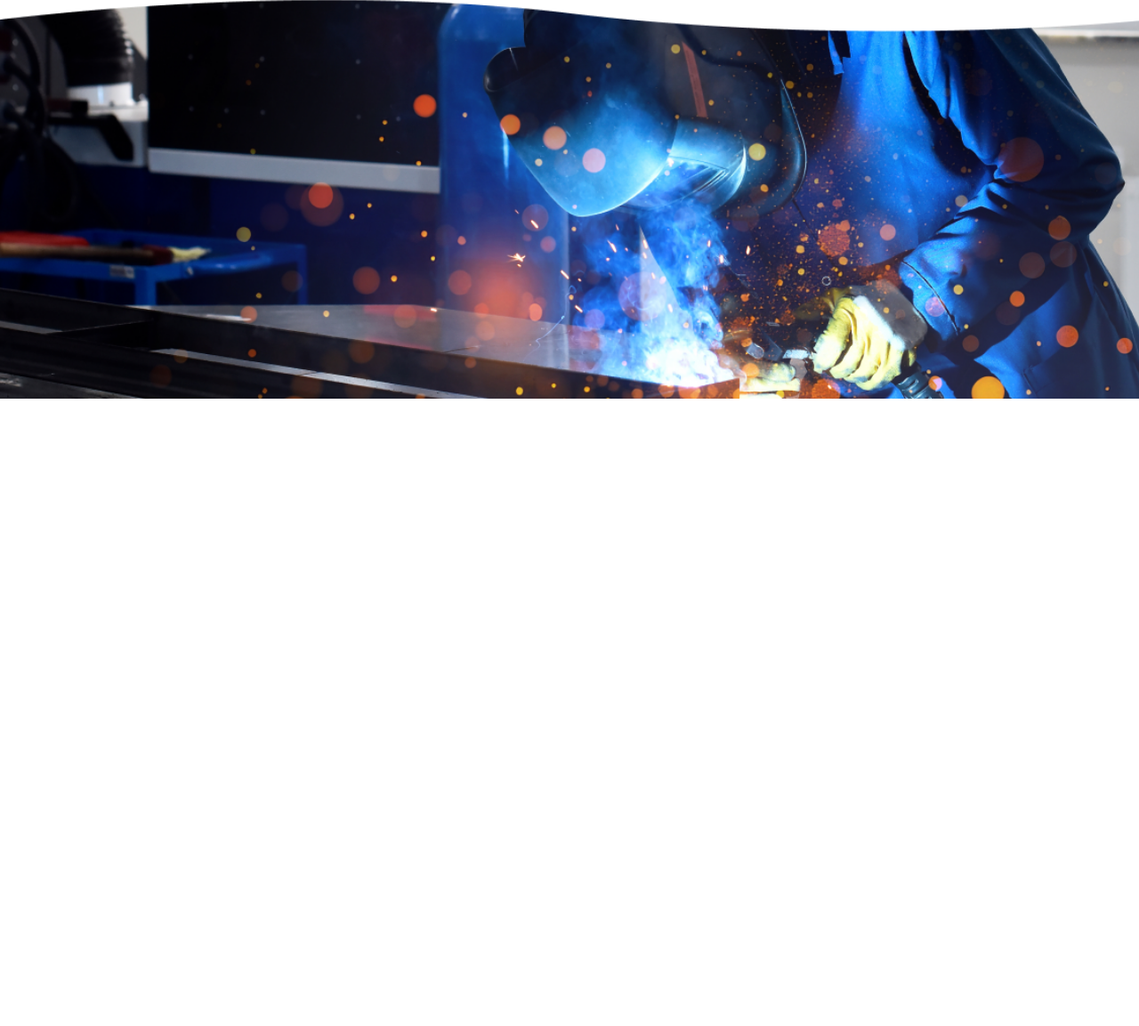
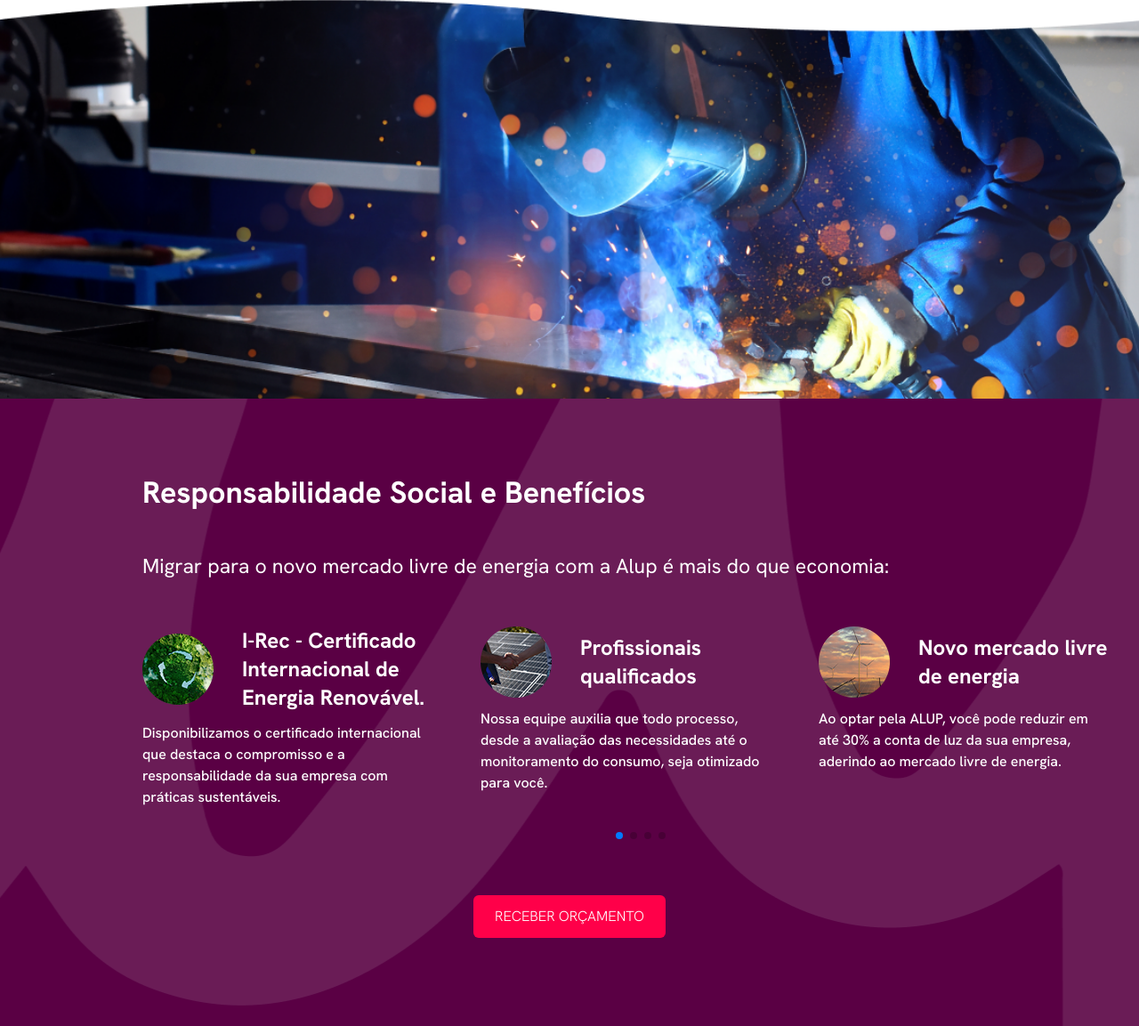
Before and after one commit to fulviavaz/alup-lp-a, a website: page src/index.html in a window 1280 px wide. Shown: the part 2498-3651 px from the top of the page at 89% size. Before the commit the page ends 2946 px from the top, so only its background shows below. Drawn offline with nearby package versions, Linux system fonts and the light colour scheme.

Commit message:
feat: purple section

```diff
--- a/src/index.html
+++ b/src/index.html
@@ -215,6 +215,70 @@
     <section class="bg-cover bg-center bg-no-repeat h-[450px]" style="background-image: url('/assets/images/bg-section-3.png');">
     </section>
 
+    <section class="bg-cover bg-center bg-no-repeat h-[705px] bg-[#5A0044] flex-col items-center justify-center py-20 "
+        style="background-image: url('/assets/images/mask.png');">
+    <h2 class="font-sans text-white text-[34px] font-bold pl-40">Responsabilidade Social e Benefícios
+    </h2>
+    <p class="text-white font-sans text-[23px] font-normal pt-10 pl-40">Migrar para o novo mercado livre de energia com a Alup é mais do que economia:</p>
+
+    <!-- carrossel -->
+
+    <!-- Swiper -->
+    <div class="flex justify-start items-start -full pl-40">
+        <div class="swiper mySwiperTird">
+            <div class="swiper-wrapper">
+                <div class="swiper-slide">
+                    <div class="flex items-center justify-start">
+                        <img src="../assets/images/ic1.png" alt="icone1">
+                        <p class="text-white font-sans text-2xl font-bold pl-8 w-[273px] text-left">I-Rec - Certificado Internacional de Energia Renovável.</p>
+                    </div>
+                    <p class="text-white font-sans text-base font-medium pt-3 w-[317px]">Disponibilizamos o certificado internacional que destaca o compromisso e a responsabilidade da sua empresa com práticas
+                    sustentáveis.</p>
+                </div>
+
+                <div class="swiper-slide">
+                    <div class="flex items-center justify-start">
+                        <img src="../assets/images/ic2.png" alt="icone2">
+                        <p class="text-white font-sans text-2xl font-bold pl-8 w-[273px] text-left">Profissionais qualificados</p>
+                    </div>
+                    <p class="text-white font-sans text-base font-medium pt-3 w-[317px]">Nossa equipe auxilia que todo processo, desde a avaliação das necessidades até o monitoramento do consumo, seja
+                    otimizado para você.</p>
+                </div>
+
+                <div class="swiper-slide">
+                    <div class="flex items-center justify-start">
+                        <img src="../assets/images/ic3.png" alt="icone3">
+                        <p class="text-white font-sans text-2xl font-bold pl-8 w-[273px] text-left">Novo mercado livre de energia</p>
+                    </div>
+                    <p class="text-white font-sans text-base font-medium pt-3 w-[317px]">Ao optar pela ALUP, você pode reduzir em até 30% a conta de luz da sua empresa, aderindo ao mercado livre de energia.</p>
+                </div>
+
+                <div class="swiper-slide">
+                    <div class="flex items-center justify-start">
+                        <img src="../assets/images/ic4.png" alt="icone4">
+                        <p class="text-white font-sans text-2xl font-bold pl-8 w-[273px] text-left">Relatórios mensais detalhados</p>
+                    </div>
+                    <p class="text-white font-sans text-base font-medium pt-3 w-[317px]">Acompanhe e controle seu consumo de forma eficaz com a gestão inteligente da Alup</p>
+                </div>
+
+
+            </div>
+            <div class="swiper-pagination"></div>
+        </div>
+    </div>
+
+    <div class="flex flex-col items-center justify-center">
+        <!-- Botão -->
+        <button type="submit"
+            class="  font-sans mt-12 bg-[#FF0049] text-white font-light py-3 px-6 rounded-md hover:bg-pink-600 focus:outline-none focus:ring-2 focus:ring-pink-700">
+            RECEBER ORÇAMENTO
+        </button>
+    </div>
+
+    </section>
+
+
+
 
     <script src="https://cdn.jsdelivr.net/npm/swiper@11/swiper-bundle.min.js"></script>
     <script src="/src/javascript/script.js"></script>
--- a/src/javascript/script.js
+++ b/src/javascript/script.js
@@ -54,4 +54,33 @@ var swiper = new Swiper(".mySwiperLogos", {
       spaceBetween: 20
     }
   },
+});
+
+var swiper = new Swiper(".mySwiperTird", {
+    loop: true,
+      pagination: {
+         el: ".swiper-pagination",
+          clickable: true,
+     },
+       breakpoints: {
+    // when window width is >= 320px
+    320: {
+      slidesPerView: 2,
+      spaceBetween: 30
+    },
+    // when window width is >= 480px
+    480: {
+      slidesPerView: 4,
+      spaceBetween: 30
+    },
+    // when window width is >= 640px
+    640: {
+      slidesPerView: 4,
+      spaceBetween: 30
+           },
+           1280: {
+      slidesPerView: 3,
+      spaceBetween: 20
+    }
+  },
     });
```
Also changed, not shown: assets/images/ic1.png (added), assets/images/ic2.png (added), assets/images/ic3.png (added), assets/images/ic4.png (added), assets/images/mask.png (added), src/output.css.
